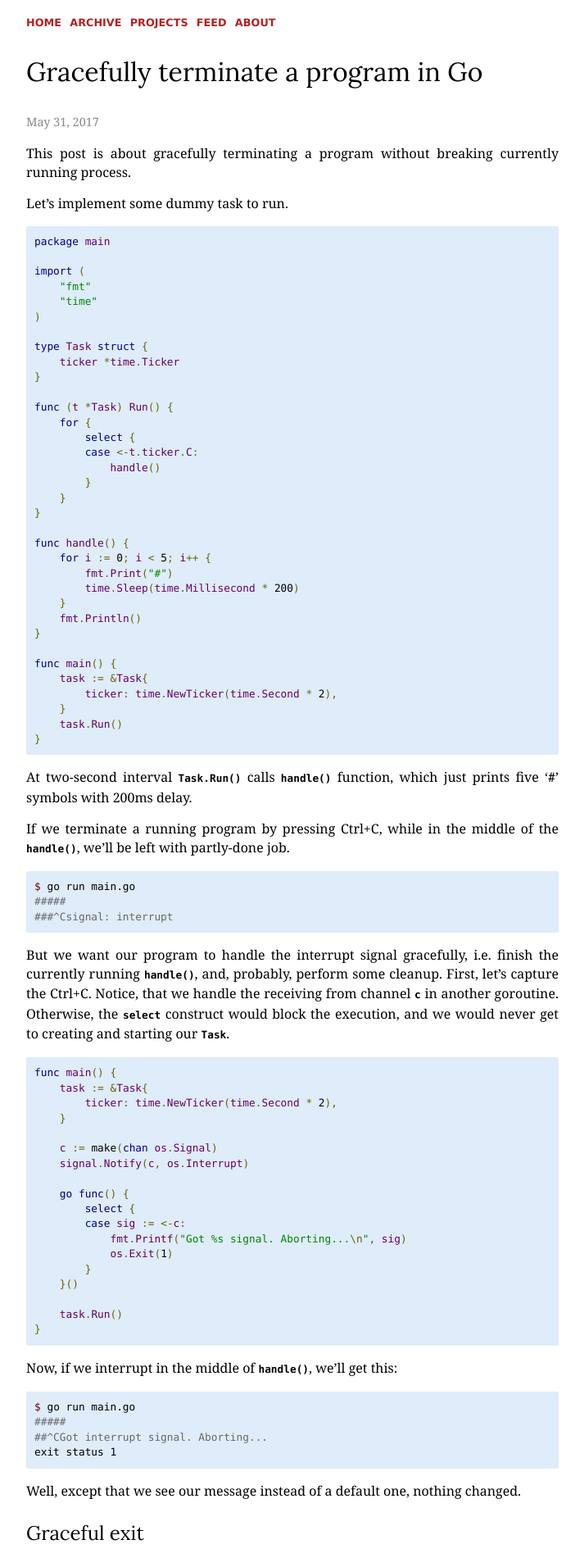
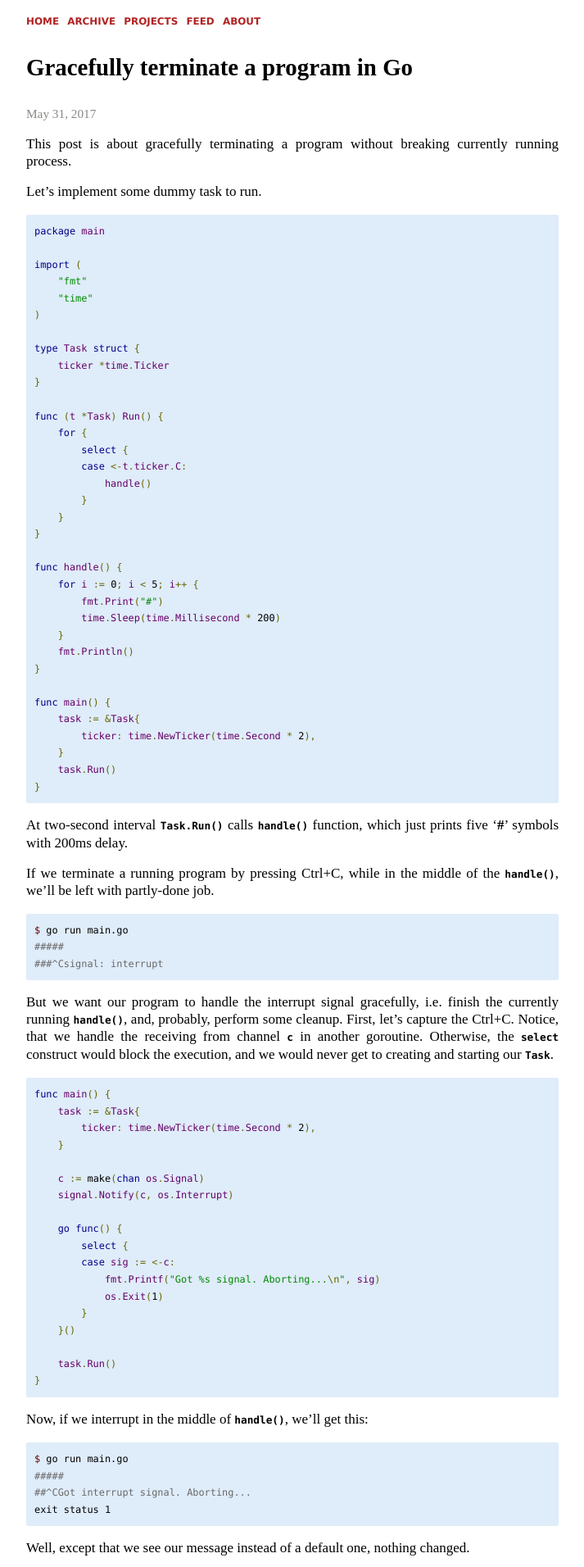
Before and after one commit to kalimatas/kalimatas.github.com, a Jekyll site: the page built from _posts/2017-05-31-gracefully-exit-server-in-go.markdown, in a window 1280 px wide. Shown: the top 1912 px of the page at 82% size, without its empty margins (283-996 px from the left). Built offline with Jekyll 4.4.1, drawn with Linux system fonts in a browser that asks for light colours; comment, search, counter and statistics services are not loaded.

Commit message:
damn CSS...

```diff
--- a/static/css/style.css
+++ b/static/css/style.css
@@ -1,22 +1,21 @@
 /* general */
-@import url('https://fonts.googleapis.com/css?family=Lora:400,400i,700,700i&subset=cyrillic,cyrillic-ext,latin-ext');
-body { font-family: Georgia, serif; font-size: 16px; line-height: 1.4em; margin: 0; padding: 0; color: black; text-align: justify; }
+body { font-family: "Times New Roman", serif; font-size: 17px; line-height: 1.2em; margin: 0; padding: 0; color: black; text-align: justify; }
 
 /* links */
 a:link { text-decoration: none; }
 a:link, a:active, a:visited { color: rgb(0, 0, 227); }
 a:hover { color: firebrick; text-decoration: underline; }
+a[href^="#"] { color: black; background: lightgoldenrodyellow; }
 
 /* headings */
-h1, h2, h3 { font-family: Lora, Georgia, serif; font-weight: 400; margin-top: 28px; margin-bottom: 28px; }
-h1 { font-size: 2em; line-height: 1.3em; }
+h1 { font-size: 1.7em; line-height: 1.2em; }
 
 /* anchors */
 .fa {
     display: inline-block;
-    font-family: Georgia, serif;
     font-weight: normal;
     line-height: 1;
+    background: white;
     -webkit-font-smoothing: antialiased;
     -moz-osx-font-smoothing: grayscale;
 }
@@ -50,7 +49,7 @@ footer { margin: 30px 0 25px 0; }
 .center { text-align: center; }
 
 /* menu */
-nav.menu a { border-bottom: none; font-family: Verdana, Helvetica, sans-serif; font-weight: 600; text-transform: uppercase; color: firebrick; font-size: 0.8em; text-decoration: none; }
+nav.menu a { border-bottom: none; font-family: Verdana, Helvetica, sans-serif; font-weight: 600; text-transform: uppercase; color: firebrick; font-size: 0.7em; text-decoration: none; }
 nav.menu a:hover { text-decoration: underline; }
 nav.menu ul { list-style: none outside none; padding: 0; margin: 0; }
 nav.menu ul li { display: inline; margin-right: 6px; }
@@ -74,7 +73,8 @@ section.contact { float: right; }
 
 /* notes */
 ul#notes { list-style-type: none; display: table-row; }
-ul#notes li .col-1 { display: table-cell; text-align: right; }
+ul#notes li { margin-bottom: 2px; }
+ul#notes li .col-1 { display: table-cell; text-align: right; background: lightgoldenrodyellow; }
 ul#notes li .col-2 { display: table-cell; padding-left: 10px; }
 
 /* article */
@@ -95,7 +95,7 @@ ul.list_archive li { margin-bottom: 6px; }
 p > code, li > code {
     color: black;
     white-space: nowrap;
-    font-size: 0.8em;
+    font-size: 0.75em;
     font-weight: bold;
     font-family: Menlo, 'Lucida Console', monospace;
 }
@@ -109,7 +109,7 @@ figure {
 .highlight pre { margin: 0; line-height: 1.15em; }
 .highlight code {
     font-family: Menlo, 'Lucida Console', monospace;
-    font-size: 0.8em;
+    font-size: 0.7em;
     border: none;
     -moz-tab-size: 4;
     -o-tab-size: 4;
```
